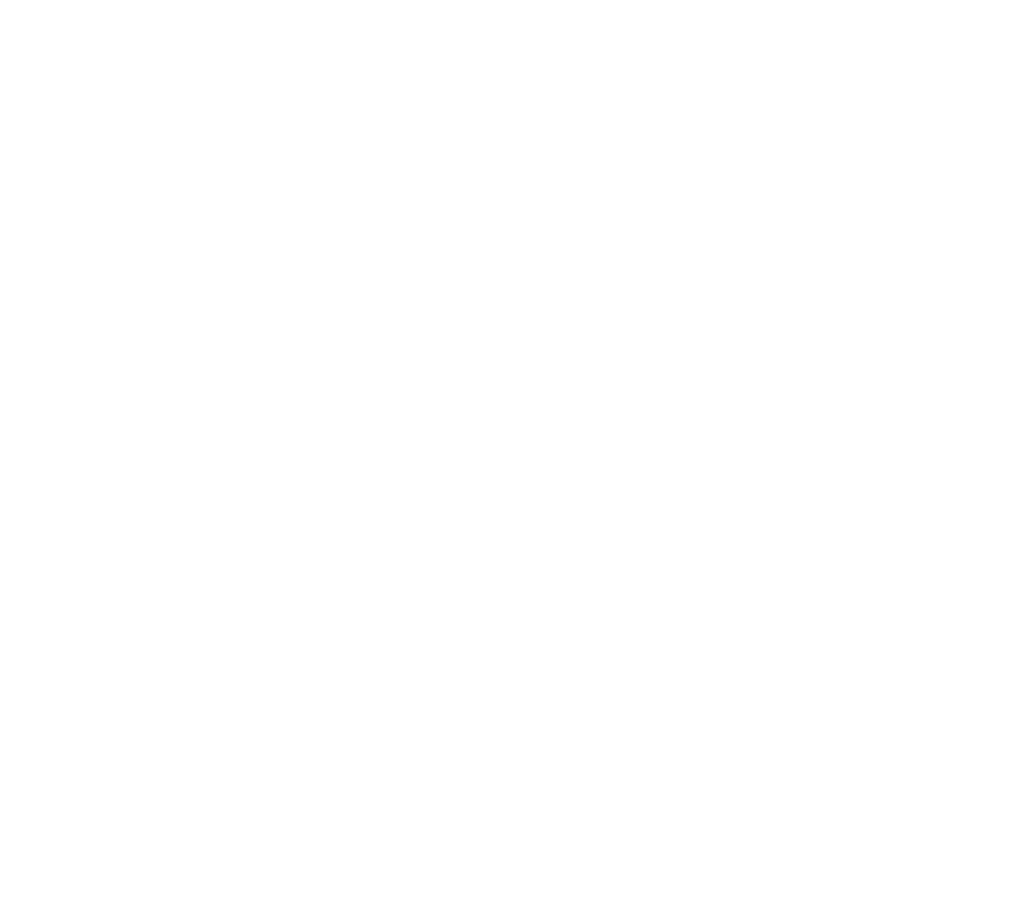
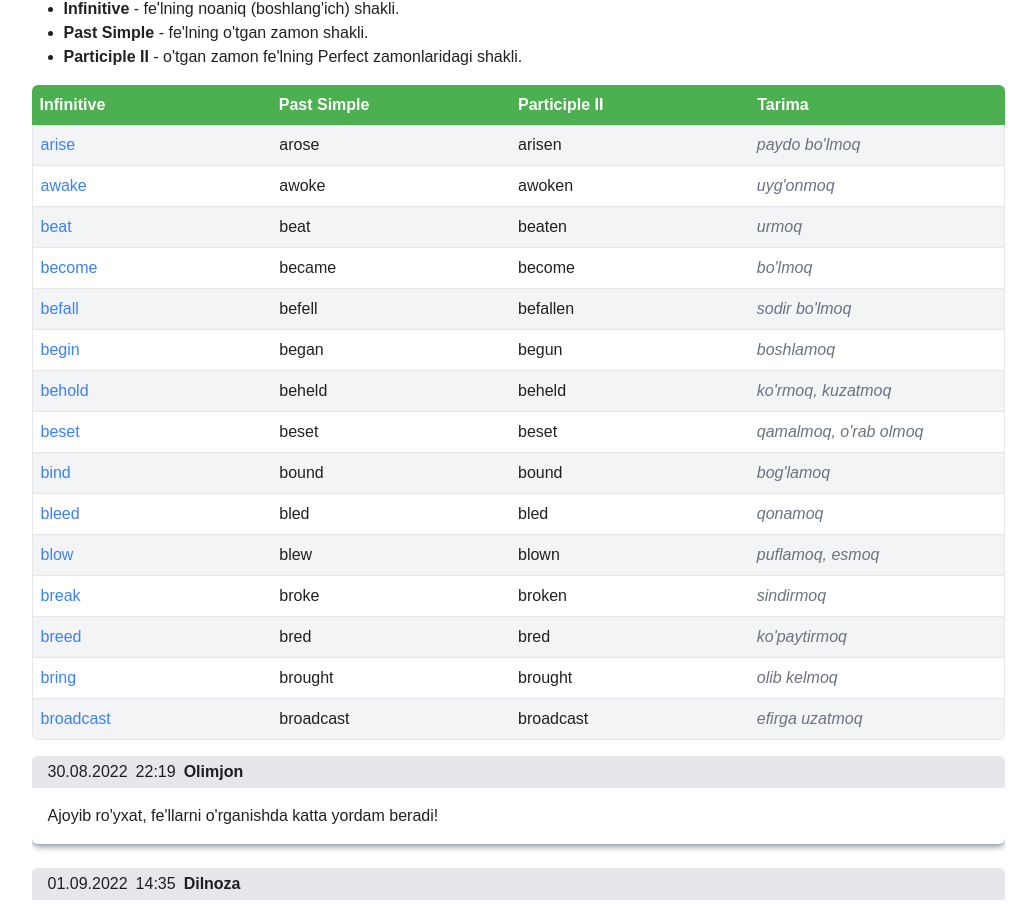
Before and after one commit to r3nzl3rdev/wordcards, a React (Vite) app: page /irregular in a window 1280 px wide. Shown: the part 179-1097 px from the top of the page, without its empty margins (122-1158 px from the left). Before the commit the page ends 800 px from the top, so only its background shows below. Built offline with nearby package versions, Linux system fonts and the light colour scheme.

Commit message:
feat: irregular verbs

```diff
--- a/src/App.tsx
+++ b/src/App.tsx
@@ -5,7 +5,7 @@
   return (
     <>
       <Header />
-      <div className="p-4 md:p-8">
+      <div className="p-2 md:p-8 mt-12">
         <Outlet />
       </div>
     </>
--- /dev/null
+++ b/src/components/AddCommentBox.tsx
@@ -0,0 +1,21 @@
+import React from "react";
+import Input from "./Input";
+import Button from "./Button";
+
+const AddCommentBox: React.FC = () => {
+  return (
+    <div className="bg-gray-100 p-4 flex flex-col w-full gap-4 rounded-md border border-gray-200 shadow-md shadow-gray-400">
+      <p className="text-xl">Sharh qo'shish</p>
+      <Input id="username" label="Ism yoki taxallus:" />
+      <div>
+        <p>Sharh:</p>
+        <textarea className="border border-gray-300 w-full min-h-32"></textarea>
+      </div>
+      <Button className="text-md text-white bg-blue-500 hover:bg-blue-400 w-fit rounded-md">
+        Qo'shish
+      </Button>
+    </div>
+  );
+};
+
+export default AddCommentBox;
--- /dev/null
+++ b/src/components/CommentList.tsx
@@ -0,0 +1,36 @@
+import React from "react";
+
+interface Comment {
+  date: string;
+  time: string;
+  user: string;
+  text: string;
+}
+
+interface CommentListProps {
+  commentList: Comment[];
+}
+
+const CommentList: React.FC<CommentListProps> = ({ commentList }) => {
+  return (
+    <div className="flex flex-col gap-6 w-full">
+      {commentList.map((comment, index) => {
+        return (
+          <div
+            key={index}
+            className="flex flex-col w-full shadow-md shadow-gray-400 rounded-md"
+          >
+            <div className="flex gap-2 px-4 py-1 bg-gray-200 border-1 border-gray-300 rounded-t-md">
+              <p>{comment.date}</p>
+              <p>{comment.time}</p>
+              <p className="font-bold">{comment.user}</p>
+            </div>
+            <p className="p-4">{comment.text}</p>
+          </div>
+        );
+      })}
+    </div>
+  );
+};
+
+export default CommentList;
--- a/src/components/Header.tsx
+++ b/src/components/Header.tsx
@@ -7,7 +7,7 @@
 
 const Header: React.FC = () => {
   return (
-    <div className="flex w-full justify-between bg-green-primary">
+    <div className="flex w-full justify-between bg-green-primary fixed top-0 z-10">
       <div className="flex">
         <Menu options={menuOptions} />
         <Input placeholder="So'z qidirish..." />
--- a/src/hardcode/hardcode.ts
+++ b/src/hardcode/hardcode.ts
@@ -469,3 +469,141 @@
 
   anagrams: ["ira"],
 };
+
+export const irregularVerbs = [
+  {
+    baseForm: "arise",
+    pastSimple: "arose",
+    pastParticiple: "arisen",
+    meaning: "paydo bo'lmoq",
+  },
+  {
+    baseForm: "awake",
+    pastSimple: "awoke",
+    pastParticiple: "awoken",
+    meaning: "uyg'onmoq",
+  },
+  {
+    baseForm: "beat",
+    pastSimple: "beat",
+    pastParticiple: "beaten",
+    meaning: "urmoq",
+  },
+  {
+    baseForm: "become",
+    pastSimple: "became",
+    pastParticiple: "become",
+    meaning: "bo'lmoq",
+  },
+  {
+    baseForm: "befall",
+    pastSimple: "befell",
+    pastParticiple: "befallen",
+    meaning: "sodir bo'lmoq",
+  },
+  {
+    baseForm: "begin",
+    pastSimple: "began",
+    pastParticiple: "begun",
+    meaning: "boshlamoq",
+  },
+  {
+    baseForm: "behold",
+    pastSimple: "beheld",
+    pastParticiple: "beheld",
+    meaning: "ko'rmoq, kuzatmoq",
+  },
+  {
+    baseForm: "beset",
+    pastSimple: "beset",
+    pastParticiple: "beset",
+    meaning: "qamalmoq, o'rab olmoq",
+  },
+  {
+    baseForm: "bind",
+    pastSimple: "bound",
+    pastParticiple: "bound",
+    meaning: "bog'lamoq",
+  },
+  {
+    baseForm: "bleed",
+    pastSimple: "bled",
+    pastParticiple: "bled",
+    meaning: "qonamoq",
+  },
+  {
+    baseForm: "blow",
+    pastSimple: "blew",
+    pastParticiple: "blown",
+    meaning: "puflamoq, esmoq",
+  },
+  {
+    baseForm: "break",
+    pastSimple: "broke",
+    pastParticiple: "broken",
+    meaning: "sindirmoq",
+  },
+  {
+    baseForm: "breed",
+    pastSimple: "bred",
+    pastParticiple: "bred",
+    meaning: "ko'paytirmoq",
+  },
+  {
+    baseForm: "bring",
+    pastSimple: "brought",
+    pastParticiple: "brought",
+    meaning: "olib kelmoq",
+  },
+  {
+    baseForm: "broadcast",
+    pastSimple: "broadcast",
+    pastParticiple: "broadcast",
+    meaning: "efirga uzatmoq",
+  },
+];
+
+export const comments = [
+  {
+    date: "30.08.2022",
+    time: "22:19",
+    user: "Olimjon",
+    text: "Ajoyib ro'yxat, fe'llarni o'rganishda katta yordam beradi!",
+  },
+  {
+    date: "01.09.2022",
+    time: "14:35",
+    user: "Dilnoza",
+    text: "Bu ro'yxat juda foydali ekan, minnatdorchilik bildiraman!",
+  },
+  {
+    date: "05.09.2022",
+    time: "09:45",
+    user: "Shahzoda",
+    text: "Rahmat, ushbu ro'yxat fe'llarni mustahkamlashga yordam beradi.",
+  },
+  {
+    date: "10.09.2022",
+    time: "17:20",
+    user: "Azizbek",
+    text: "Fe'llarni o'rganishda eng yaxshi resurslardan biri!",
+  },
+  {
+    date: "12.09.2022",
+    time: "11:15",
+    user: "Madinabonu",
+    text: "O'qituvchilar uchun ham, o'quvchilar uchun ham foydali manba.",
+  },
+  {
+    date: "15.09.2022",
+    time: "16:00",
+    user: "Sardor",
+    text: "Men uchun juda foydali ro'yxat, rahmat!",
+  },
+  {
+    date: "18.09.2022",
+    time: "10:30",
+    user: "Malika",
+    text: "Yangi fe'llarni tezroq o'rganish uchun juda yaxshi usul!",
+  },
+];
--- a/src/pages/Menu/Irregular.tsx
+++ b/src/pages/Menu/Irregular.tsx
@@ -1,7 +1,70 @@
 import React from "react";
+import { comments, irregularVerbs } from "../../hardcode/hardcode";
+import { Link } from "react-router-dom";
+import CommentList from "../../components/CommentList";
+import AddCommentBox from "../../components/AddCommentBox";
 
 const Irregular: React.FC = () => {
-  return <div>Irregular</div>;
+  return (
+    <div className="flex w-full lg:justify-center">
+      <div className="flex flex-col gap-4 items-start self-center w-fit overflow-auto">
+        <div className="flex flex-col gap-4 items-left w-full sticky left-1">
+          <h1 className="text-4xl font-bold">Noto'g'ri fe'llar</h1>
+          <p>
+            Ingliz tilidagi eng mashhur tartibsiz fe'llarni quyidagi jadvalda
+            ko'rishingiz mumkin.
+          </p>
+          <ul className="list-disc ml-8">
+            <li>
+              <span className="font-bold">Infinitive </span>- fe'lning noaniq
+              (boshlang'ich) shakli.
+            </li>
+            <li>
+              <span className="font-bold">Past Simple </span>- fe'lning o'tgan
+              zamon shakli.
+            </li>
+            <li>
+              <span className="font-bold">Participle II </span>- o'tgan zamon
+              fe'lning Perfect zamonlaridagi shakli.
+            </li>
+          </ul>
+        </div>
+
+        <div className="grid grid-cols-1 rounded-md overflow-auto min-w-[973px]">
+          <div className="grid grid-cols-4 capitalize p-2 font-bold text-white bg-green-primary font-lg rounded-t">
+            <p>Infinitive</p>
+            <p>Past Simple</p>
+            <p>Participle II</p>
+            <p>Tarima</p>
+          </div>
+          {irregularVerbs.map((verb, index) => {
+            return (
+              <div
+                key={index}
+                className={`grid grid-cols-4 p-2 border-b border-gray-200 border-x ${index == irregularVerbs.length - 1 ? "rounded-b-md " : ""} ${index % 2 == 0 ? "bg-gray-100" : ""}`}
+              >
+                <p className="flex w-fill">
+                  <Link
+                    to={`/en/${verb.baseForm}`}
+                    className="text-blue-500 hover:text-orange-400"
+                  >
+                    {verb.baseForm}
+                  </Link>
+                </p>
+                <p>{verb.pastSimple}</p>
+                <p>{verb.pastParticiple}</p>
+                <p className="text-gray-500 italic">{verb.meaning}</p>
+              </div>
+            );
+          })}
+        </div>
+        <div className="w-[98%] lg:w-full max-w-[973px] sticky left-1 flex flex-col justify-center gap-4 ">
+          <CommentList commentList={comments} />
+          <AddCommentBox />
+        </div>
+      </div>
+    </div>
+  );
 };
 
 export default Irregular;
--- a/src/pages/WordDetail.tsx
+++ b/src/pages/WordDetail.tsx
@@ -2,8 +2,8 @@
 import { Link, useParams } from "react-router-dom";
 import { wordDetails } from "../hardcode/hardcode";
 import TensesTable from "../components/TensesTable";
-import Input from "../components/Input";
 import Button from "../components/Button";
+import AddCommentBox from "../components/AddCommentBox";
 
 const WordDetail: React.FC = () => {
   const { word } = useParams<{ word: string }>();
@@ -138,17 +138,7 @@
           sharh qoldirshingiz mumkin. Sharh faqat o'zbek yoki ingliz tillarida
           bo'lishi kerak.
         </p>
-        <div className="bg-gray-100 p-4 flex flex-col gap-4 rounded-md shadow-md shadow-gray-400">
-          <p className="text-xl">Sharh qo'shish</p>
-          <Input id="username" label="Ism yoki taxallus:" />
-          <div>
-            <p>Sharh:</p>
-            <textarea className="border border-gray-300 w-full min-h-32"></textarea>
-          </div>
-          <Button className="text-md text-white bg-blue-500 hover:bg-blue-400 w-fit rounded-md">
-            Qo'shish
-          </Button>
-        </div>
+        <AddCommentBox />
       </div>
     </div>
   );
```
Also changed, not shown: 1 other file (tests, documents, lock files or other folders).
